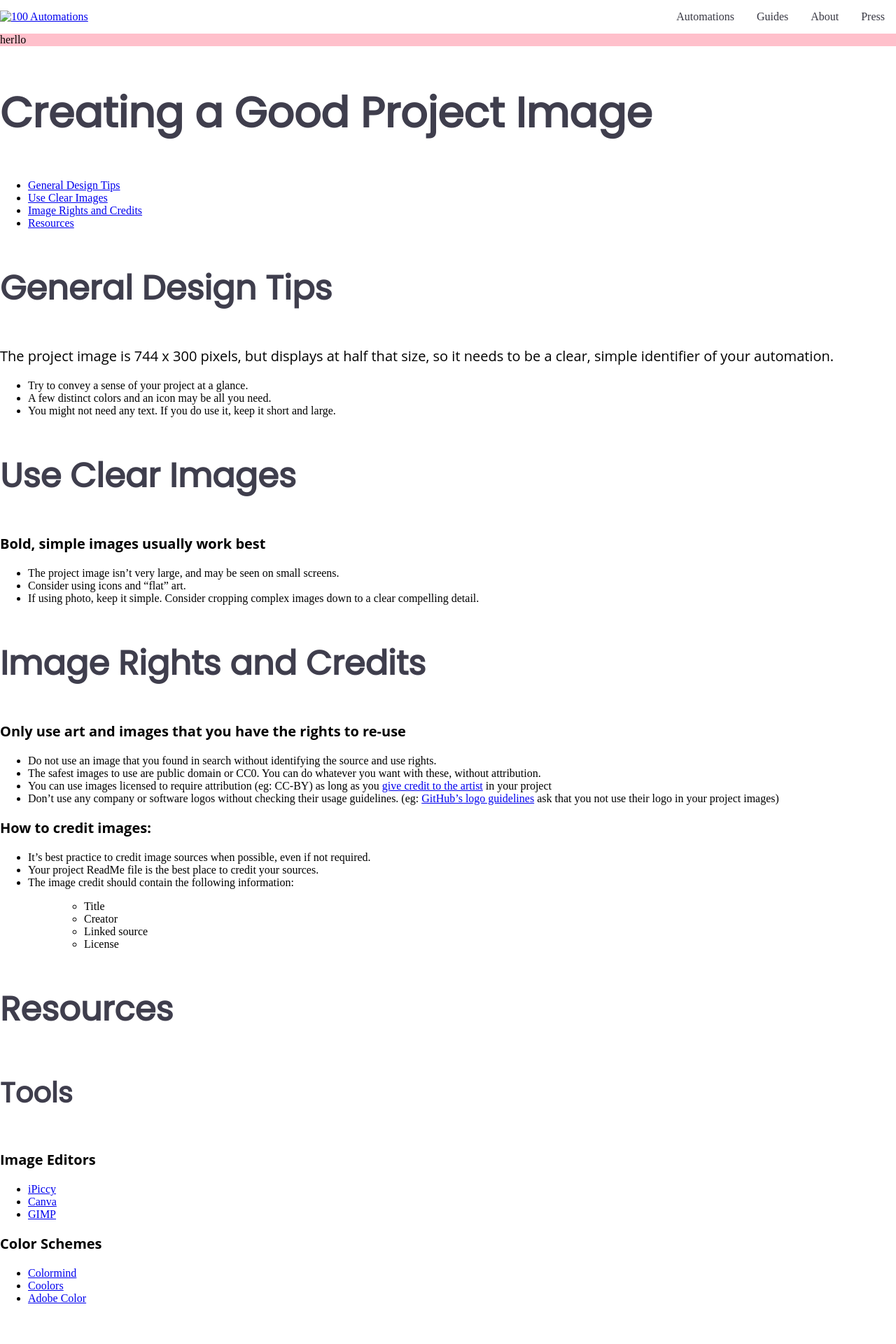
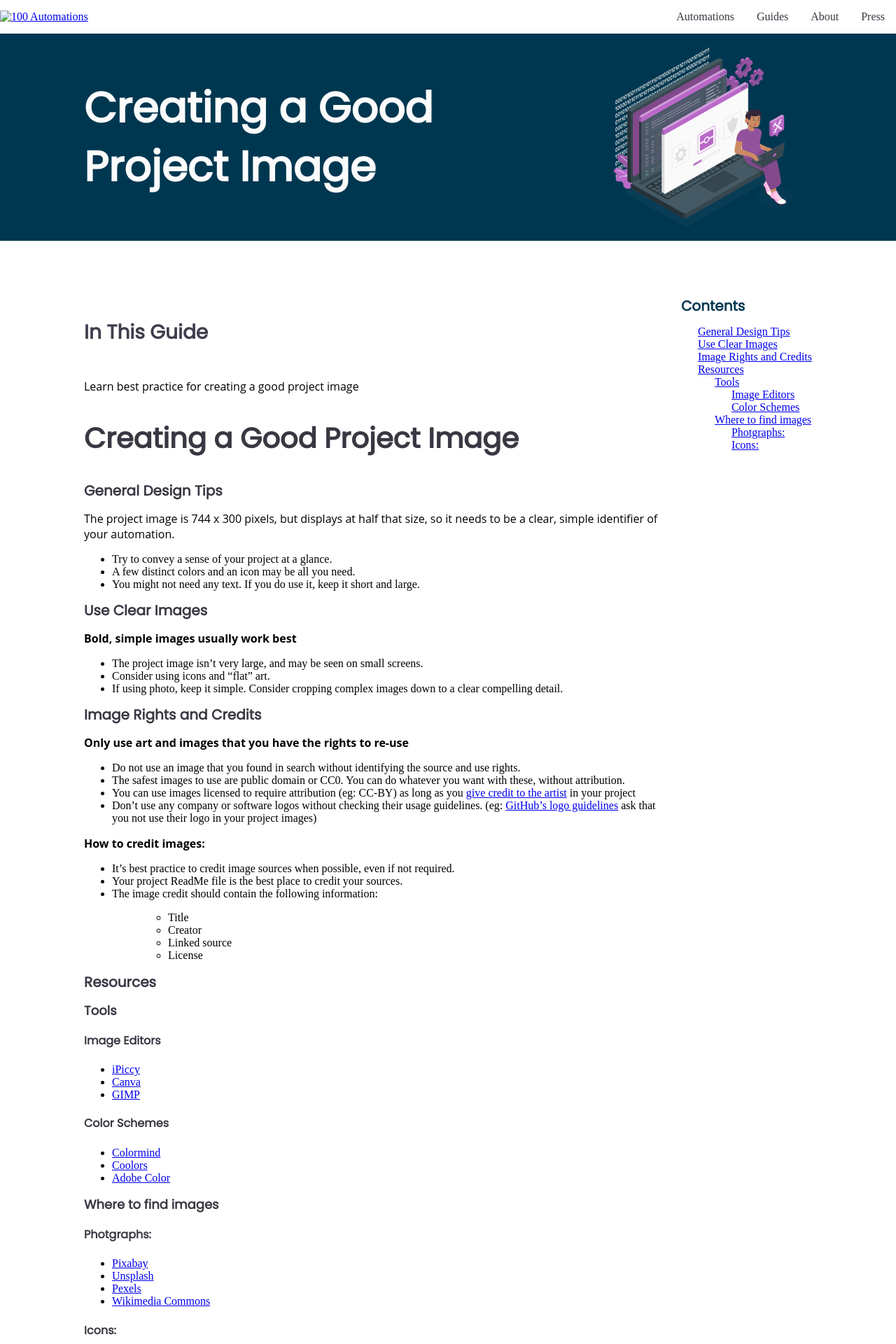
Before and after one commit to 100Automations/Website, a Jekyll site: the page built from _guides/creating-good-project-images.md, in a window 1280 px wide. Shown: the top 1920 px of the page at 70% size. Built offline with Jekyll 4.4.1, drawn with Linux system fonts in a browser that asks for light colours.

Commit message:
Update Guide Page

```diff
--- a/_guides/creating-good-project-images.md
+++ b/_guides/creating-good-project-images.md
@@ -7,14 +7,8 @@ display: true
 
 # Creating a Good Project Image
 
-- [General Design Tips](#design-tips)
-- [Use Clear Images](#clear-image)
-- [Image Rights and Credits](#image-rights)
-- [Resources](#resources)
 
-
-<a name="design-tips"></a>
-### General Design Tips
+## General Design Tips
 
 The project image is 744 x 300 pixels, but displays at half that size, so it needs to be a clear, simple identifier of your automation.
 
@@ -23,8 +17,7 @@ The project image is 744 x 300 pixels, but displays at half that size, so it nee
 - You might not need any text. If you do use it, keep it short and large.
 
 
-<a name="clear-image"></a>
-### Use Clear Images
+## Use Clear Images
 
 **Bold, simple images usually work best**
 - The project image isn’t very large, and may be seen on small screens.
@@ -32,8 +25,7 @@ The project image is 744 x 300 pixels, but displays at half that size, so it nee
 - If using photo, keep it simple. Consider cropping complex images down to a clear compelling detail.
 
 
-<a name="image-rights"></a>
-### Image Rights and Credits
+## Image Rights and Credits
 **Only use art and images that you have the rights to re-use**
 - Do not use an image that you found in search without identifying the source and use rights.
 - The safest images to use are public domain or CC0. You can do whatever you want with these, without attribution.
@@ -50,32 +42,31 @@ The project image is 744 x 300 pixels, but displays at half that size, so it nee
 >  - License
 
 
-<a name="resources"></a>
-### Resources
+## Resources
 
 
-#### Tools
+### Tools
 
-**Image Editors**
+#### Image Editors
  - [iPiccy](https://ipiccy.com)
  - [Canva](https://www.canva.com)
  - [GIMP](https://www.gimp.org)
 
-**Color Schemes**
+#### Color Schemes
  - [Colormind](http://colormind.io)
  - [Coolors](https://coolors.co)
  - [Adobe Color](https://color.adobe.com/create/color-wheel)
 
 
-#### Where to find images
+### Where to find images
 
-**Photgraphs:**
+#### Photgraphs:
  - [Pixabay](https://pixabay.com)
  - [Unsplash](https://unsplash.com)
  - [Pexels](https://www.pexels.com)
  - [Wikimedia Commons](https://commons.wikimedia.org/wiki/Category:Images)
 
-**Icons:**
+#### Icons:
  - [The Noun Project](https://thenounproject.com) - attribution required for free use
  - [flaticon](https://www.flaticon.com) - attribution required
 
--- a/_includes/toc.html
+++ b/_includes/toc.html
@@ -0,0 +1,182 @@
+{% capture tocWorkspace %}
+    {% comment %}
+        Copyright (c) 2017 Vladimir "allejo" Jimenez
+
+        Permission is hereby granted, free of charge, to any person
+        obtaining a copy of this software and associated documentation
+        files (the "Software"), to deal in the Software without
+        restriction, including without limitation the rights to use,
+        copy, modify, merge, publish, distribute, sublicense, and/or sell
+        copies of the Software, and to permit persons to whom the
+        Software is furnished to do so, subject to the following
+        conditions:
+
+        The above copyright notice and this permission notice shall be
+        included in all copies or substantial portions of the Software.
+
+        THE SOFTWARE IS PROVIDED "AS IS", WITHOUT WARRANTY OF ANY KIND,
+        EXPRESS OR IMPLIED, INCLUDING BUT NOT LIMITED TO THE WARRANTIES
+        OF MERCHANTABILITY, FITNESS FOR A PARTICULAR PURPOSE AND
+        NONINFRINGEMENT. IN NO EVENT SHALL THE AUTHORS OR COPYRIGHT
+        HOLDERS BE LIABLE FOR ANY CLAIM, DAMAGES OR OTHER LIABILITY,
+        WHETHER IN AN ACTION OF CONTRACT, TORT OR OTHERWISE, ARISING
+        FROM, OUT OF OR IN CONNECTION WITH THE SOFTWARE OR THE USE OR
+        OTHER DEALINGS IN THE SOFTWARE.
+    {% endcomment %}
+    {% comment %}
+        Version 1.1.0
+          https://github.com/allejo/jekyll-toc
+
+        "...like all things liquid - where there's a will, and ~36 hours to spare, there's usually a/some way" ~jaybe
+
+        Usage:
+            {% include toc.html html=content sanitize=true class="inline_toc" id="my_toc" h_min=2 h_max=3 %}
+
+        Parameters:
+            * html         (string) - the HTML of compiled markdown generated by kramdown in Jekyll
+
+        Optional Parameters:
+            * sanitize      (bool)   : false  - when set to true, the headers will be stripped of any HTML in the TOC
+            * class         (string) :   ''   - a CSS class assigned to the TOC
+            * id            (string) :   ''   - an ID to assigned to the TOC
+            * h_min         (int)    :   1    - the minimum TOC header level to use; any header lower than this value will be ignored
+            * h_max         (int)    :   6    - the maximum TOC header level to use; any header greater than this value will be ignored
+            * ordered       (bool)   : false  - when set to true, an ordered list will be outputted instead of an unordered list
+            * item_class    (string) :   ''   - add custom class(es) for each list item; has support for '%level%' placeholder, which is the current heading level
+            * submenu_class (string) :   ''   - add custom class(es) for each child group of headings; has support for '%level%' placeholder which is the current "submenu" heading level
+            * base_url      (string) :   ''   - add a base url to the TOC links for when your TOC is on another page than the actual content
+            * anchor_class  (string) :   ''   - add custom class(es) for each anchor element
+            * skip_no_ids   (bool)   : false  - skip headers that do not have an `id` attribute
+
+        Output:
+            An ordered or unordered list representing the table of contents of a markdown block. This snippet will only
+            generate the table of contents and will NOT output the markdown given to it
+    {% endcomment %}
+
+    {% capture newline %}
+    {% endcapture %}
+    {% assign newline = newline | rstrip %} <!-- Remove the extra spacing but preserve the newline -->
+
+    {% capture deprecation_warnings %}{% endcapture %}
+
+    {% if include.baseurl %}
+        {% capture deprecation_warnings %}{{ deprecation_warnings }}<!-- jekyll-toc :: "baseurl" has been deprecated, use "base_url" instead -->{{ newline }}{% endcapture %}
+    {% endif %}
+
+    {% if include.skipNoIDs %}
+        {% capture deprecation_warnings %}{{ deprecation_warnings }}<!-- jekyll-toc :: "skipNoIDs" has been deprecated, use "skip_no_ids" instead -->{{ newline }}{% endcapture %}
+    {% endif %}
+
+    {% capture jekyll_toc %}{% endcapture %}
+    {% assign orderedList = include.ordered | default: false %}
+    {% assign baseURL = include.base_url | default: include.baseurl | default: '' %}
+    {% assign skipNoIDs = include.skip_no_ids | default: include.skipNoIDs | default: false %}
+    {% assign minHeader = include.h_min | default: 1 %}
+    {% assign maxHeader = include.h_max | default: 6 %}
+    {% assign nodes = include.html | strip | split: '<h' %}
+
+    {% assign firstHeader = true %}
+    {% assign currLevel = 0 %}
+    {% assign lastLevel = 0 %}
+
+    {% capture listModifier %}{% if orderedList %}ol{% else %}ul{% endif %}{% endcapture %}
+
+    {% for node in nodes %}
+        {% if node == "" %}
+            {% continue %}
+        {% endif %}
+
+        {% assign currLevel = node | replace: '"', '' | slice: 0, 1 | times: 1 %}
+
+        {% if currLevel < minHeader or currLevel > maxHeader %}
+            {% continue %}
+        {% endif %}
+
+        {% assign _workspace = node | split: '</h' %}
+
+        {% assign _idWorkspace = _workspace[0] | split: 'id="' %}
+        {% assign _idWorkspace = _idWorkspace[1] | split: '"' %}
+        {% assign htmlID = _idWorkspace[0] %}
+
+        {% assign _classWorkspace = _workspace[0] | split: 'class="' %}
+        {% assign _classWorkspace = _classWorkspace[1] | split: '"' %}
+        {% assign htmlClass = _classWorkspace[0] %}
+
+        {% if htmlClass contains "no_toc" %}
+            {% continue %}
+        {% endif %}
+
+        {% if firstHeader %}
+            {% assign minHeader = currLevel %}
+        {% endif %}
+
+        {% capture _hAttrToStrip %}{{ _workspace[0] | split: '>' | first }}>{% endcapture %}
+        {% assign header = _workspace[0] | replace: _hAttrToStrip, '' %}
+
+        {% if include.item_class and include.item_class != blank %}
+            {% capture listItemClass %} class="{{ include.item_class | replace: '%level%', currLevel | split: '.' | join: ' ' }}"{% endcapture %}
+        {% endif %}
+
+        {% if include.submenu_class and include.submenu_class != blank %}
+            {% assign subMenuLevel = currLevel | minus: 1 %}
+            {% capture subMenuClass %} class="{{ include.submenu_class | replace: '%level%', subMenuLevel | split: '.' | join: ' ' }}"{% endcapture %}
+        {% endif %}
+
+        {% capture anchorBody %}{% if include.sanitize %}{{ header | strip_html }}{% else %}{{ header }}{% endif %}{% endcapture %}
+
+        {% if htmlID %}
+            {% capture anchorAttributes %} href="{% if baseURL %}{{ baseURL }}{% endif %}#{{ htmlID }}"{% endcapture %}
+
+            {% if include.anchor_class %}
+                {% capture anchorAttributes %}{{ anchorAttributes }} class="{{ include.anchor_class | split: '.' | join: ' ' }}"{% endcapture %}
+            {% endif %}
+
+            {% capture listItem %}<a{{ anchorAttributes }}>{{ anchorBody }}</a>{% endcapture %}
+        {% elsif skipNoIDs == true %}
+            {% continue %}
+        {% else %}
+            {% capture listItem %}{{ anchorBody }}{% endcapture %}
+        {% endif %}
+
+        {% if currLevel > lastLevel %}
+            {% capture jekyll_toc %}{{ jekyll_toc }}<{{ listModifier }}{{ subMenuClass }}>{% endcapture %}
+        {% elsif currLevel < lastLevel %}
+            {% assign repeatCount = lastLevel | minus: currLevel %}
+
+            {% for i in (1..repeatCount) %}
+                {% capture jekyll_toc %}{{ jekyll_toc }}</li></{{ listModifier }}>{% endcapture %}
+            {% endfor %}
+
+            {% capture jekyll_toc %}{{ jekyll_toc }}</li>{% endcapture %}
+        {% else %}
+            {% capture jekyll_toc %}{{ jekyll_toc }}</li>{% endcapture %}
+        {% endif %}
+
+        {% capture jekyll_toc %}{{ jekyll_toc }}<li{{ listItemClass }}>{{ listItem }}{% endcapture %}
+
+        {% assign lastLevel = currLevel %}
+        {% assign firstHeader = false %}
+    {% endfor %}
+
+    {% assign repeatCount = minHeader | minus: 1 %}
+    {% assign repeatCount = lastLevel | minus: repeatCount %}
+    {% for i in (1..repeatCount) %}
+        {% capture jekyll_toc %}{{ jekyll_toc }}</li></{{ listModifier }}>{% endcapture %}
+    {% endfor %}
+
+    {% if jekyll_toc != '' %}
+        {% assign rootAttributes = '' %}
+        {% if include.class and include.class != blank %}
+            {% capture rootAttributes %} class="{{ include.class | split: '.' | join: ' ' }}"{% endcapture %}
+        {% endif %}
+
+        {% if include.id and include.id != blank %}
+            {% capture rootAttributes %}{{ rootAttributes }} id="{{ include.id }}"{% endcapture %}
+        {% endif %}
+
+        {% if rootAttributes %}
+            {% assign nodes = jekyll_toc | split: '>' %}
+            {% capture jekyll_toc %}<{{ listModifier }}{{ rootAttributes }}>{{ nodes | shift | join: '>' }}>{% endcapture %}
+        {% endif %}
+    {% endif %}
+{% endcapture %}{% assign tocWorkspace = '' %}{{ deprecation_warnings }}{{ jekyll_toc }}
--- a/_layouts/guides.html
+++ b/_layouts/guides.html
@@ -4,21 +4,150 @@ layout: default
 <!-- This will be our layout for each guide in our collection -->
 
 <style>
-    .guide-hero{
-        background-color: pink;
+
+
+    .guide{
+      display: grid;
+      margin: 0 120px 0 120px;
+      grid-template-columns: repeat(12, 1fr);
+      grid-auto-rows: minmax(100px, auto);
+      grid-column-gap: 3.975rem;
+    }
+
+    .content-container--guide  h1 {
+
+      font-family: Poppins;
+      font-size: 40px;
+      font-style: normal;
+      font-weight: 600;
+      line-height: 60px;
+      letter-spacing: 0em;
+      text-align: left;
+      color: #383843;
+
+
+    }
+    .content-container--guide  h2{
+      font-family: Poppins;
+      font-size: 20px;
+      font-style: normal;
+      font-weight: 600;
+      line-height: 24px;
+      letter-spacing: 0em;
+      text-align: left;
+      color: #383843;
+
+    }
+
+    .content-container--guide h3{
+      font-family: Poppins;
+      font-size: 18px;
+      font-style: normal;
+      font-weight: 600;
+      line-height: 22px;
+      letter-spacing: 0em;
+      text-align: left;
+      color: #383843;
+    }
+    .content-container--guide h4{
+      font-family: Poppins;
+      font-size: 16px;
+      font-style: normal;
+      font-weight: 600;
+      line-height: 22px;
+      letter-spacing: 0em;
+      text-align: left;
+      color: #383843;
+    }
+
+    .content-container--guide p {
+      /* styleName: Guide/P1; */
+      font-family: Open Sans;
+      font-size: 16px;
+      font-style: normal;
+      font-weight: 400;
+      line-height: 22px;
+      letter-spacing: 0em;
+      text-align: left;
+
+    }
+
+    .hero-container{
+        grid-row: 1;
+        display: grid;
+        grid-column-gap: 10px;
+        grid-column: 1/span 12;
+        grid-template-columns: repeat(3, 1fr);
+
+    }
+    .hero-container--guides{
+      background-color: #003750;
+      box-shadow: -20rem 0 #003750, 40rem 0 #003750;
+      margin-bottom: 4rem;
+
+    }
+
+    .hero-container--guides .col1{
+      grid-column: 1/8;
+      max-width: 827px;
+      max-height: 168px;
+      margin: 4rem 0 4rem 0;
+  }
+    .hero-container--guides .col3{
+      grid-column: 10/12
+    }
+
+    .body-container{
+      grid-row: 2;
+      display: grid;
+      grid-column-gap: 10px;
+      grid-column: 1/span 12;
+    }
+
+    .content-container{
+      grid-column: 1/8;
+    }
+
+    .sticky-nav-container--guides{
+      grid-column: 9/12;
+
+      }
+    .sticky-nav-container--guides h2{
+      font-family: Poppins;
+      font-size: 20px;
+      font-style: normal;
+      font-weight: 600;
+      line-height: 24px;
+      letter-spacing: 0em;
+      text-align: left;
+      color: #003750;
+    }
+
+    .sticky-nav-container--guides ul{
+      list-style-type: none;
+      margin:0;
+      padding-left: 1.5rem;
     }
 </style>
-<div class="guide_layout">
-    <section class="hero-container hero-container--guides" style="background-color: pink;">
-        herllo
+<div class="guide guide_layout">
+    <section class="hero-container hero-container--guides">
+        <h1 class="title1 col1">
+          {{page.title}}
+        </h1>
+        <img class="col3" src="/assets/images/guides/OS.svg">
     </section>
     <section class="body-container body-container--guides">
-        <div class="content-container">
+        <div class="content-container content-container--guide">
+          <h5 class="title5">In This Guide</h5>
+          <p class="p1"> Learn best practice for creating a good project image </p>
           {{content}}
         </div>
-        <div class="sticky-nav-container">
-          <nav class="navbar border border-dark rounded sticky-top navbar-expand-md">
-            {% include toc.html html=content class='navbar-nav' item_class='nav-item'%}
+
+        <div class="sticky-nav-container--guides">
+
+          <nav>
+            <h2>Contents</h2>
+            {% include toc.html html=content h_min=2%}
           </nav>
         </div>
 
--- a/_sass/guide/index.scss
+++ /dev/null
@@ -1,5 +0,0 @@
-.guide_layout {
-    .guid_layout-grid.mdl-grid {
-        .guide_layout-cell.mdl-cell {}
-    }
-}
--- a/_sass/index.scss
+++ b/_sass/index.scss
@@ -1,6 +1,5 @@
 @import "variables/index.scss";
 @import "components/index.scss";
-@import "guide/index.scss";
 @import "includes/index.scss";
 
 body{
--- a/_sass/variables/typography.scss
+++ b/_sass/variables/typography.scss
@@ -69,3 +69,38 @@ p.body3 {
     line-height: 135%;
     font-weight: 400;
 }
+
+
+.title1{
+    //styleName: Typography/Desktop/Headings/Title1;
+    font-family: Poppins;
+    font-size: 60px;
+    font-style: normal;
+    font-weight: 700;
+    line-height: 84px;
+    letter-spacing: 0em;
+    text-align: left;
+    color: #FCFCFC;
+
+}
+
+.title5{
+    //styleName: Typography/Desktop/Headings/Title5;
+    font-family: Poppins;
+    font-style: normal;
+    font-weight: 600;
+    font-size: 28px;
+    line-height: 140%;
+}
+
+.p1{
+    //styleName: Typography/Desktop/Paragraphs/P1;
+    font-family: Open Sans;
+    font-size: 20px;
+    font-style: normal;
+    font-weight: 400;
+    line-height: 26px;
+    letter-spacing: 0em;
+    text-align: left;
+
+}
```
